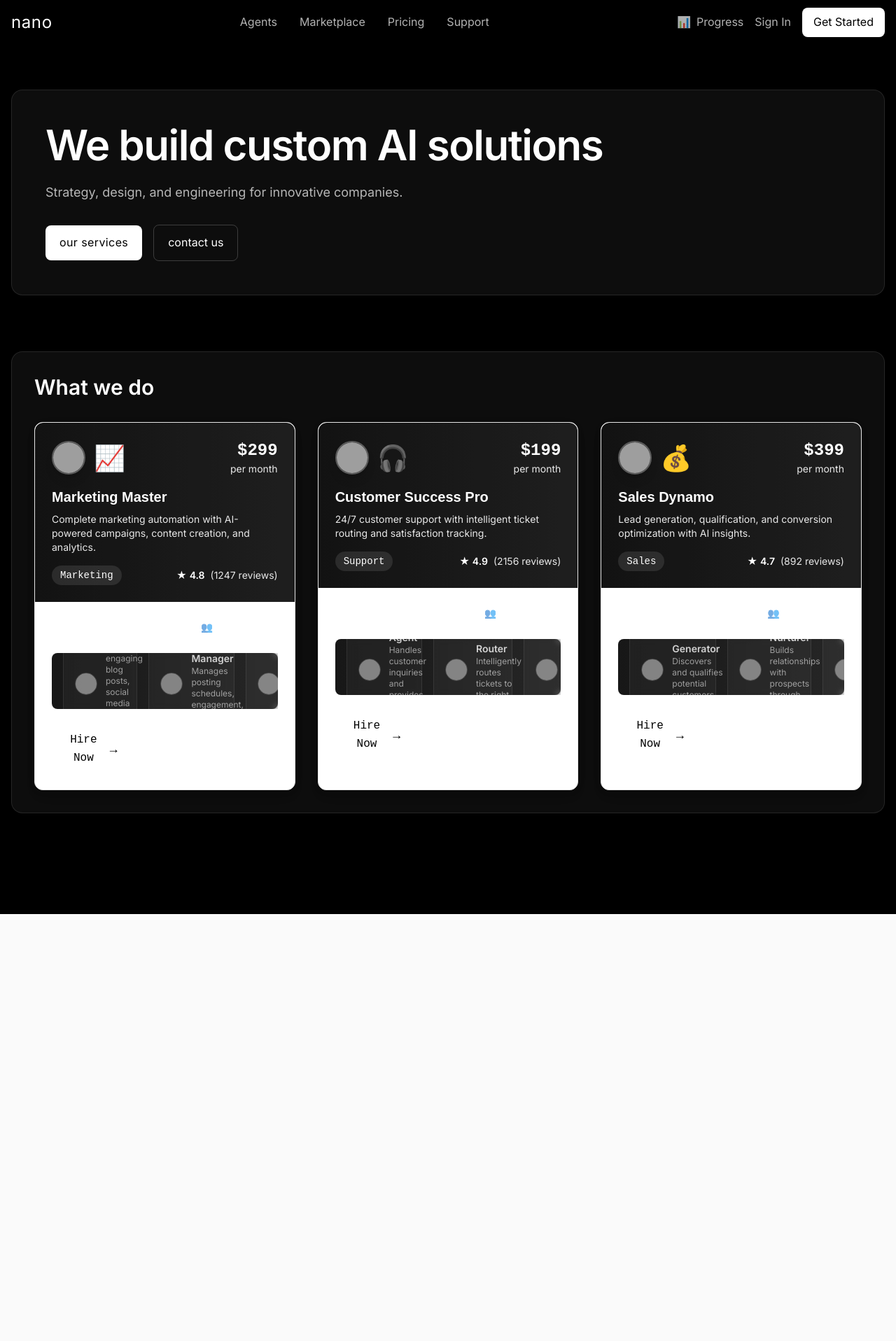
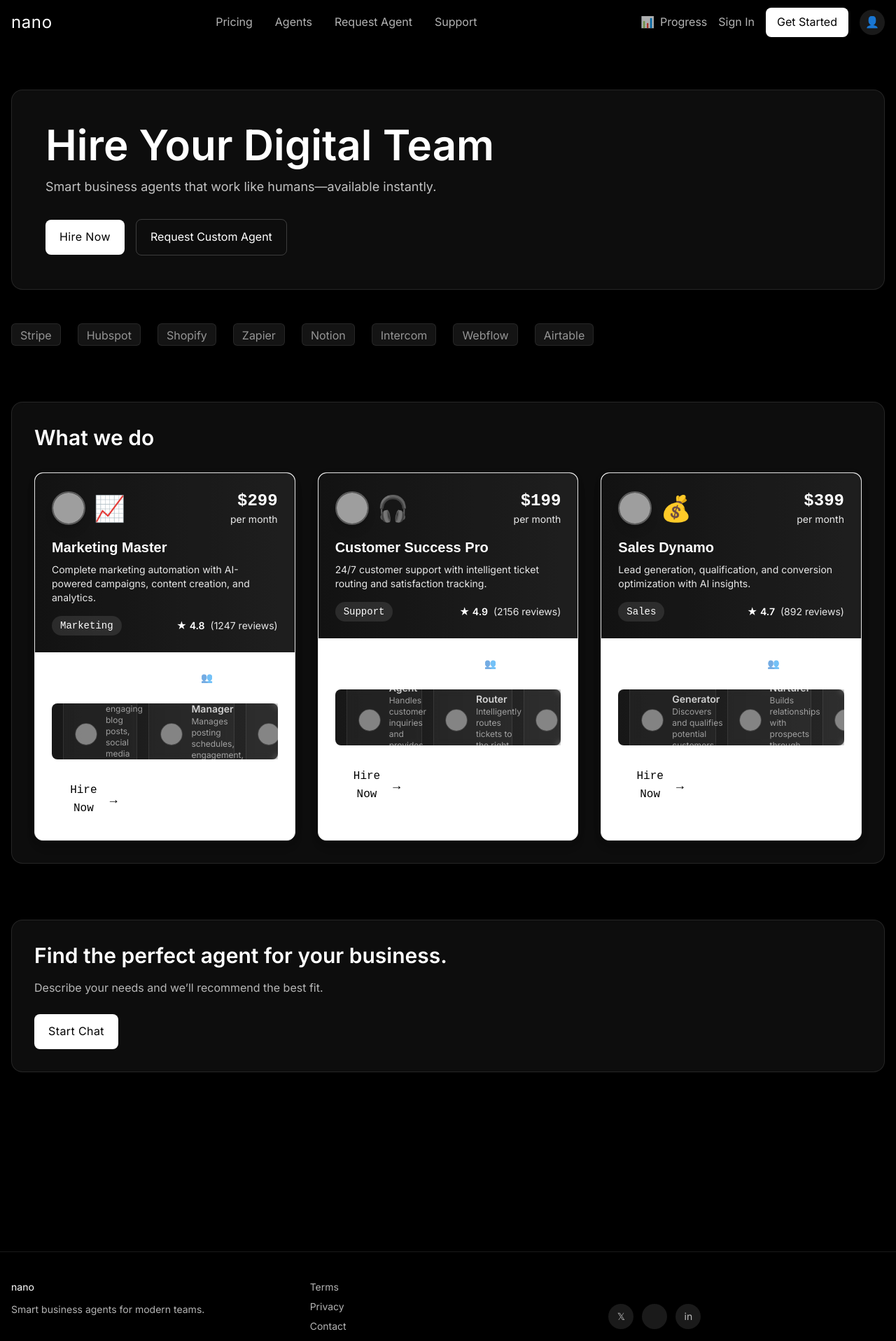
Before and after one commit to pumpscoutx/replivo-ai, a Next.js app: page / in a window 1280 px wide. Shown: the top 1916 px of the page at 70% size. Before the commit the page ends 1306 px from the top, so only its background shows below. Built offline with nearby package versions, Linux system fonts and the light colour scheme; grey boxes are pictures that could not be loaded.

Commit message:
feat: landing flow upgrades (gradient hero, trusted-by logos, inline recommender), header nav + footer, Clash Display font

```diff
--- a/app/globals.css
+++ b/app/globals.css
@@ -15,6 +15,7 @@
 /* Import Custom Fonts and Backgrounds */
 @import url('/fonts/fonts.css');
 @import url('/images/backgrounds.css');
+@import url('https://api.fontshare.com/v2/css?f[]=clash-display@400,600,700&display=swap');
 
 @layer base {
   html {
@@ -142,4 +143,8 @@
   .heading-hero {
     @apply font-space-grotesk text-white tracking-tight;
   }
+
+  .font-clash {
+    font-family: 'Clash Display', 'Space Grotesk', 'Inter', system-ui, sans-serif;
+  }
 }
--- a/app/page.tsx
+++ b/app/page.tsx
@@ -8,6 +8,7 @@ import CustomAgentRequestor from '@/components/CustomAgentRequestor'
 import SubAgentMarketplace from '@/components/SubAgentMarketplace'
 import HiringWorkflow from '@/components/HiringWorkflow'
 import { mainAgents } from '@/data/agents'
+import Footer from '@/components/Footer'
 
 export default function Home() {
   const [showRecommender, setShowRecommender] = useState(false)
@@ -55,7 +56,7 @@ export default function Home() {
   }
 
   return (
-    <div className="min-h-screen bg-spotlight-pro">
+    <div className="min-h-screen bg-landing-gradient">
       <Header
         onLogoClick={() => {
           window.scrollTo({ top: 0, behavior: 'smooth' })
@@ -71,17 +72,26 @@ export default function Home() {
 
       <main className="container-max section-padding relative z-10">
         {/* Hero Section */}
-        <section className="text-left mb-20 card-glass-dark p-12">
-          <h1 className="heading-hero text-5xl md:text-6xl mb-6">We build custom AI solutions</h1>
-          <p className="text-lg text-white/70 mb-8 max-w-2xl font-inter">Strategy, design, and engineering for innovative companies.</p>
+        <section className="text-left mb-12 card-glass-dark p-12">
+          <h1 className="font-clash text-5xl md:text-6xl text-white mb-4">Hire Your Digital Team</h1>
+          <p className="text-lg text-white/75 mb-8 max-w-2xl font-inter">Smart business agents that work like humans—available instantly.</p>
           <div className="flex gap-4 items-center">
-            <button onClick={() => setShowRecommender(true)} className="btn-white">our services</button>
-            <button onClick={() => setShowRequestor(true)} className="btn-outline-white">contact us</button>
+            <a href="#agents" className="btn-white">Hire Now</a>
+            <button onClick={() => setShowRequestor(true)} className="btn-outline-white">Request Custom Agent</button>
+          </div>
+        </section>
+
+        {/* Trusted By Logos */}
+        <section className="mb-20">
+          <div className="flex flex-wrap items-center gap-6 opacity-80">
+            {['stripe','hubspot','shopify','zapier','notion','intercom','webflow','airtable'].map((name) => (
+              <div key={name} className="h-8 w-auto text-white/70 bg-white/10 border border-white/10 rounded-md px-3 py-1 capitalize">{name}</div>
+            ))}
           </div>
         </section>
 
         {/* Main Agents Grid */}
-        <section className="mb-20 card-glass-dark p-8">
+        <section id="agents" className="mb-20 card-glass-dark p-8">
           <h2 className="text-3xl font-space-grotesk text-white mb-8 text-left">
             What we do
           </h2>
@@ -96,9 +106,16 @@ export default function Home() {
             ))}
           </div>
         </section>
-      </main>
 
+        {/* Find an Agent Section with embedded chatbot */}
+        <section className="mb-24 card-glass-dark p-8">
+          <h2 className="text-3xl font-space-grotesk text-white mb-4">Find the perfect agent for your business.</h2>
+          <div className="text-white/70 mb-6">Describe your needs and we’ll recommend the best fit.</div>
+          {!showRecommender && (
+            <button onClick={() => setShowRecommender(true)} className="btn-white">Start Chat</button>
+          )}
           {showRecommender && (
+            <div className="mt-6">
               <AgentRecommender
                 onClose={() => setShowRecommender(false)}
                 onRequestCustom={() => {
@@ -110,8 +127,14 @@ export default function Home() {
                   handleAgentSelection(agent)
                 }}
               />
+            </div>
           )}
+        </section>
+      </main>
 
+      <Footer />
+
+      {/* Custom Agent Requestor Modal */}
       {showRequestor && (
         <CustomAgentRequestor
           onClose={() => setShowRequestor(false)}
--- /dev/null
+++ b/components/Footer.tsx
@@ -0,0 +1,25 @@
+"use client"
+
+export default function Footer() {
+  return (
+    <footer className="mt-24 border-t border-white/10">
+      <div className="container-max px-4 py-10 text-white/70 text-sm grid grid-cols-1 md:grid-cols-3 gap-8">
+        <div>
+          <div className="text-white font-space-grotesk mb-3">nano</div>
+          <p>Smart business agents for modern teams.</p>
+        </div>
+        <nav className="space-y-2">
+          <a href="#terms" className="block hover:text-white">Terms</a>
+          <a href="#privacy" className="block hover:text-white">Privacy</a>
+          <a href="#contact" className="block hover:text-white">Contact</a>
+          <a href="#docs" className="block hover:text-white">Docs</a>
+        </nav>
+        <div className="flex items-center gap-3">
+          <a href="#" aria-label="twitter" className="w-9 h-9 rounded-full bg-white/10 hover:bg-white/20 flex items-center justify-center">𝕏</a>
+          <a href="#" aria-label="github" className="w-9 h-9 rounded-full bg-white/10 hover:bg-white/20 flex items-center justify-center">{} </a>
+          <a href="#" aria-label="linkedin" className="w-9 h-9 rounded-full bg-white/10 hover:bg-white/20 flex items-center justify-center">in</a>
+        </div>
+      </div>
+    </footer>
+  )
+}
--- a/components/Header.tsx
+++ b/components/Header.tsx
@@ -29,10 +29,10 @@ export default function Header({ onLogoClick, onProgressTracker, onSignIn, onGet
 
 						{/* Desktop Navigation */}
 						<nav className="hidden md:flex items-center gap-8">
-							<a href="#" className="text-white/70 hover:text-white transition-colors">Agents</a>
-							<a href="#" className="text-white/70 hover:text-white transition-colors">Marketplace</a>
-							<a href="#" className="text-white/70 hover:text-white transition-colors">Pricing</a>
-							<a href="#" className="text-white/70 hover:text-white transition-colors">Support</a>
+							<a href="#pricing" className="text-white/70 hover:text-white transition-colors">Pricing</a>
+							<a href="#agents" className="text-white/70 hover:text-white transition-colors">Agents</a>
+							<a href="#request" className="text-white/70 hover:text-white transition-colors">Request Agent</a>
+							<a href="#support" className="text-white/70 hover:text-white transition-colors">Support</a>
 						</nav>
 
 						{/* CTA Buttons */}
@@ -55,6 +55,9 @@ export default function Header({ onLogoClick, onProgressTracker, onSignIn, onGet
 								className="px-4 py-2 rounded-lg bg-white text-black font-space-grotesk"
 							>
 								Get Started
+							</button>
+							<button aria-label="account" className="w-9 h-9 rounded-full bg-white/10 hover:bg-white/20 flex items-center justify-center">
+								<span>👤</span>
 							</button>
 						</div>
 
--- a/public/images/backgrounds.css
+++ b/public/images/backgrounds.css
@@ -382,3 +382,11 @@
   mix-blend-mode: soft-light;
   pointer-events: none;
 }
+
+/* Gradient landing background (blue-purple with soft cyan) */
+.bg-landing-gradient {
+  background:
+    radial-gradient(1000px 600px at 20% 10%, rgba(99,102,241,0.18), rgba(0,0,0,0) 60%),
+    radial-gradient(900px 500px at 80% 15%, rgba(34,211,238,0.18), rgba(0,0,0,0) 62%),
+    linear-gradient(180deg, #0b0f1a 0%, #070a12 40%, #05070d 100%);
+}
```
Lines whose indentation alone changed are shown as unchanged.
